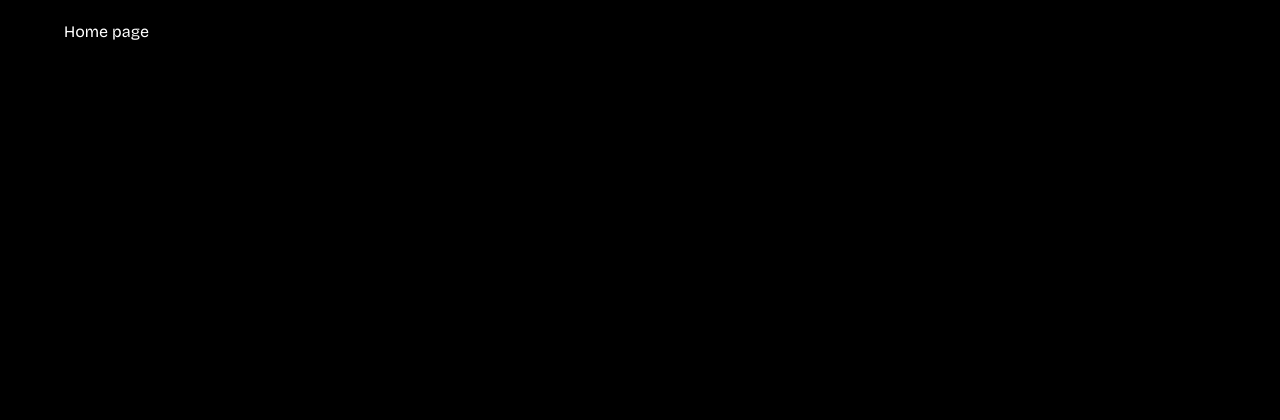
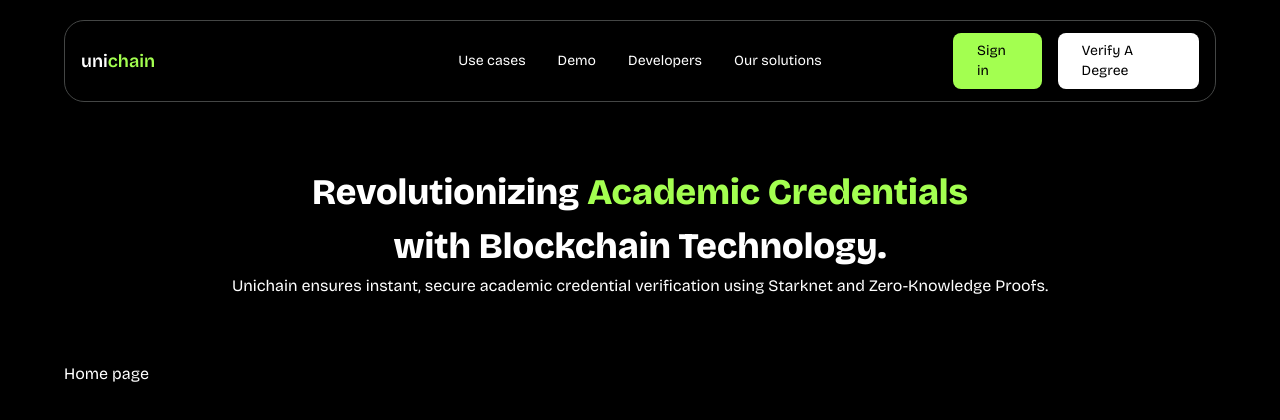
Before and after one commit to JayWebtech/certiva_dapp, a Next.js app: page / in a window 1280 px wide. Shown: the top 420 px of the page. Built offline with nearby package versions, Linux system fonts and the light colour scheme.

Commit message:
working on hero section

```diff
--- a/src/app/page.jsx
+++ b/src/app/page.jsx
@@ -1,8 +1,13 @@
 "use client";
+
+import Hero from "@/components/home/Hero";
+import Navbar from "@/components/layout/Navbar";
 
 export default function Home() {
   return (
     <div>
+      <Navbar />
+      <Hero />
       <h1 className="text-white"> Home page </h1>
     </div>
   );
--- /dev/null
+++ b/src/components/home/Hero.jsx
@@ -0,0 +1,23 @@
+import React from "react";
+
+const Hero = () => {
+    return (
+        <div className="hero text-white">
+            <div className="container mx-auto">
+                <div className="flex items-center justify-center">
+                    <div className="hero-content text-center py-[64px]">
+                        <h1 className="text-[36px] font-[800] max-w-[724px] mx-auto"> Revolutionizing <span className="text-primary">Academic Credentials</span> with Blockchain Technology. </h1>
+                        <p> Unichain ensures instant, secure academic credential verification using Starknet and Zero-Knowledge Proofs. </p>
+                        <div className="hero-cta">
+                            <div className="flex items-center justify-center gap-4">
+
+                            </div>
+                        </div>
+                    </div>
+                </div>
+            </div>
+        </div>
+    )
+}
+
+export default Hero
--- /dev/null
+++ b/src/components/layout/Navbar.jsx
@@ -0,0 +1,37 @@
+import React from "react";
+
+const Navbar = () => {
+    return (
+        <nav className="navbar text-white">
+            <div className="container w-full mx-auto">
+                <div className="w-full flex items-center justify-between border border-stroke py-[12px] px-[16px] rounded-[20px]">
+                    <div className="nav-logo w-[22%]">
+                        <h4 className="font-[600] text-lg"> uni<span className="text-primary">chain</span></h4>
+                    </div>
+
+                    <ul className="nav-links flex items-center justify-center gap-8 w-[56%">
+                        <Navlink url="/" title="Use cases" />
+                        <Navlink url="/" title="Demo" />
+                        <Navlink url="/" title="Developers" />
+                        <Navlink url="/" title="Our solutions" />
+                    </ul>
+
+                    <div className="nav-auth-links flex items-center justify-end gap-4 w-[22%]">
+                        <a href="/" className="bg-primary text-black py-[8px] px-[24px] rounded-[8px] text-sm"> Sign in </a>
+                        <a href="/" className="bg-white text-black px-[24px] py-[8px] rounded-[8px] text-sm"> Verify A Degree </a>
+                    </div>
+                </div>
+            </div>
+        </nav>
+    )
+}
+
+const Navlink = ({ url, title }) => {
+    return (
+        <li className="nav-link text-sm">
+            <a href={url}> {title} </a>
+        </li>
+    )
+}
+
+export default Navbar
```
